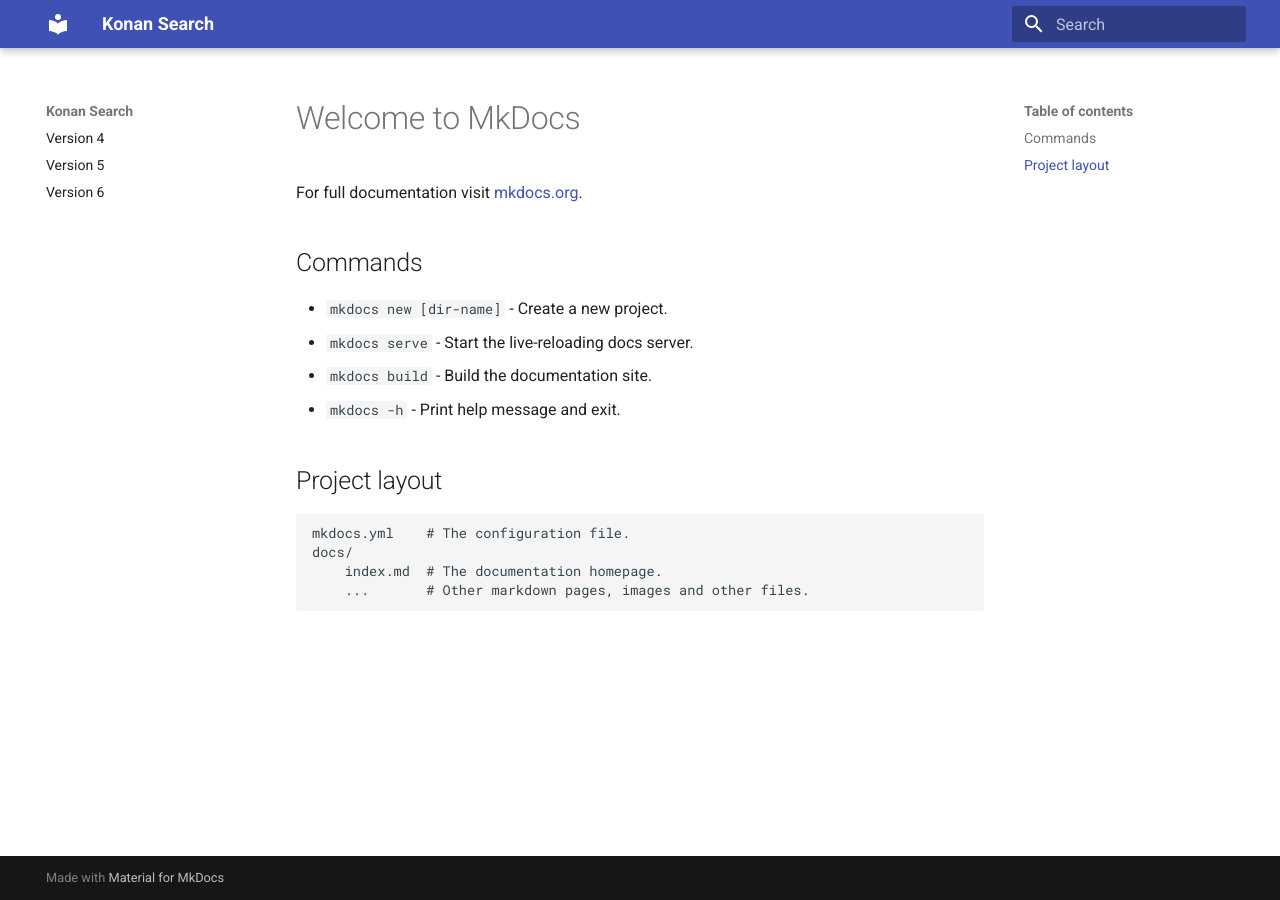
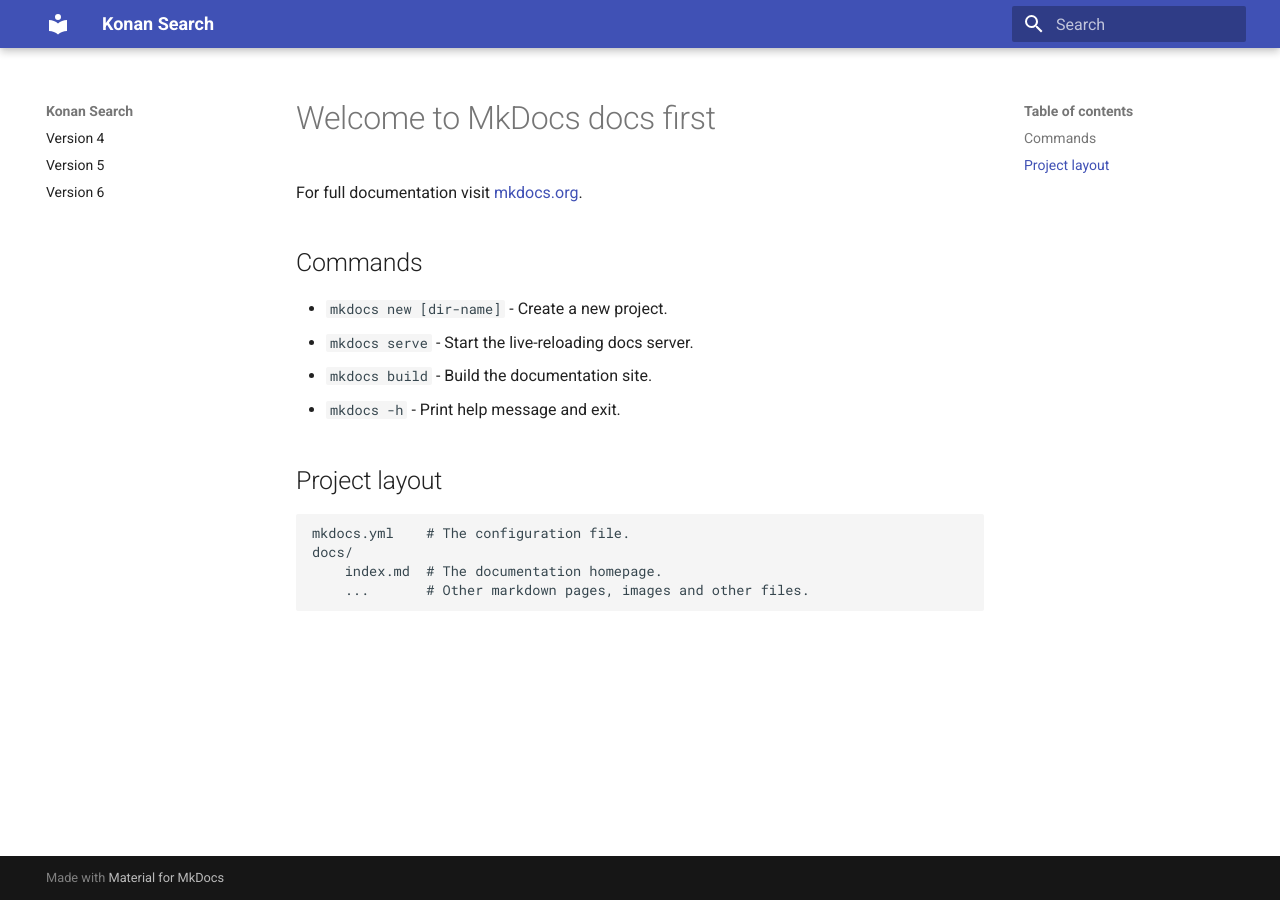
Before and after one commit to konan-doc/KS-Doc, an MkDocs documentation site: the page built from docs/index.md, in a window 1280 px wide. Built offline with MkDocs 1.6.1 and Material for MkDocs 9.7.7, drawn with Linux system fonts in a browser that asks for light colours.

Commit message:
Update index.md

```diff
--- a/docs/index.md
+++ b/docs/index.md
@@ -1,4 +1,4 @@
-# Welcome to MkDocs
+# Welcome to MkDocs docs first
 
 For full documentation visit [mkdocs.org](https://www.mkdocs.org).
 
```
